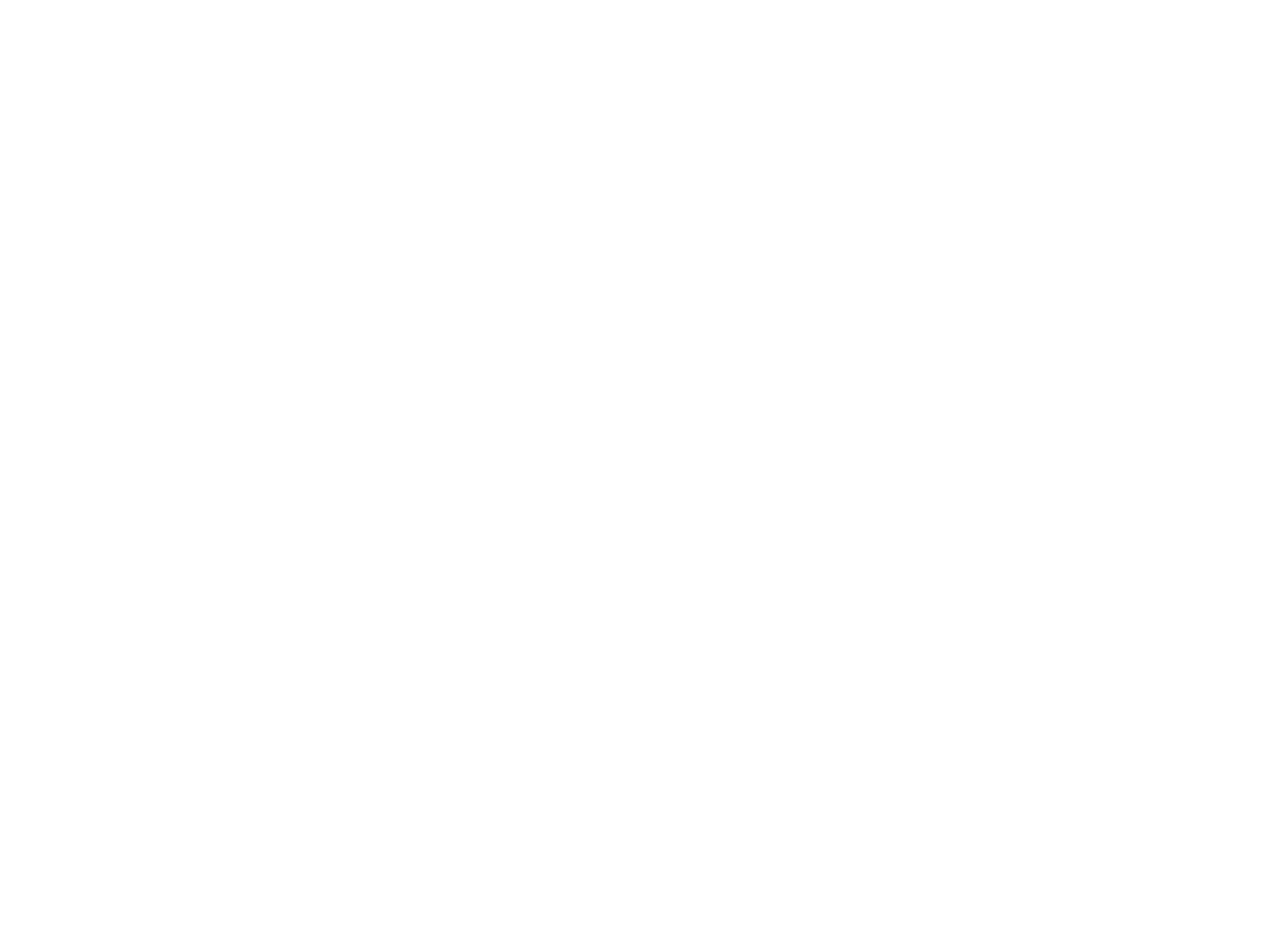
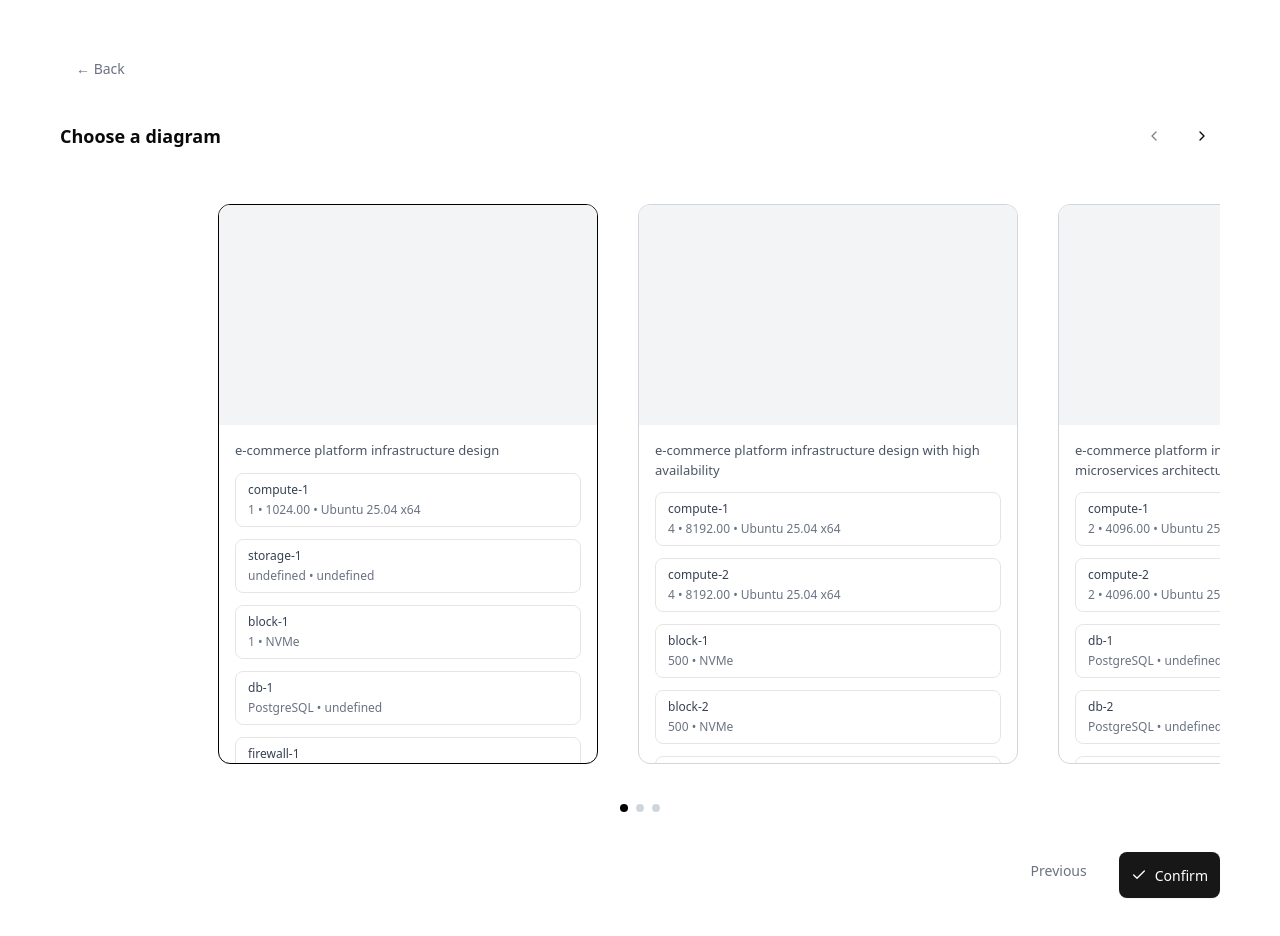
Before and after one commit to jisuzzzz/autcloud_fe, a Next.js app: page /project/create/ai/step3 in a window 1280 px wide. Shown: the top 936 px of the page. Before the commit the page ends 800 px from the top, so only its background shows below. Built offline with nearby package versions, Linux system fonts and the light colour scheme.

Commit message:
fix: type error

```diff
--- a/src/app/project/create/ai/step3/page.tsx
+++ b/src/app/project/create/ai/step3/page.tsx
@@ -1,254 +1,248 @@
-// 'use client';
+'use client';
 
-// import { useRouter } from 'next/navigation';
-// import { useEffect, useState } from 'react';
-// import { Button } from '@/components/ui/button';
-// import { ChevronLeft, ChevronRight, Check } from 'lucide-react';
-// import { ProjectTemplate,getProjectById } from '@/lib/projectDB';
+import { useRouter } from 'next/navigation';
+import { useEffect, useState } from 'react';
+import { Button } from '@/components/ui/button';
+import { ChevronLeft, ChevronRight, Check } from 'lucide-react';
+import { ProjectTemplate,getProjectById, ResourceConfig } from '@/lib/projectDB';
 // import ProjectThumbnailWrapper from '@/components/live-gui/thumbnailWrapper';
 
-// // const DIAGRAMS = [
-// //   {
-// //     id: 1,
-// //     title: 'Diagram A',
-// //     specs: ['Spec 1', 'Spec 2', 'Spec 3', 'Spec 4', 'Spec 5'],
-// //   },
-// //   {
-// //     id: 2,
-// //     title: 'Diagram B',
-// //     specs: ['Spec 1', 'Spec 2', 'Spec 3', 'Spec 4', 'Spec 5'],
-// //   },
-// //   {
-// //     id: 3,
-// //     title: 'Diagram C',
-// //     specs: ['Spec 1', 'Spec 2', 'Spec 3', 'Spec 4', 'Spec 5'],
-// //   },
-// // ];
 // const DIAGRAMS = [
-//   getProjectById("9cd47912-c94a-451f-a1a2-ec5b2097c461"),
-//   getProjectById("8ab36845-d77c-482f-b9e3-5a4c31f89d52"),
-//   getProjectById("5cd92f34-a17b-429d-8e35-9bf72c680d13")
-// ].filter(Boolean)
+//   {
+//     id: 1,
+//     title: 'Diagram A',
+//     specs: ['Spec 1', 'Spec 2', 'Spec 3', 'Spec 4', 'Spec 5'],
+//   },
+//   {
+//     id: 2,
+//     title: 'Diagram B',
+//     specs: ['Spec 1', 'Spec 2', 'Spec 3', 'Spec 4', 'Spec 5'],
+//   },
+//   {
+//     id: 3,
+//     title: 'Diagram C',
+//     specs: ['Spec 1', 'Spec 2', 'Spec 3', 'Spec 4', 'Spec 5'],
+//   },
+// ];
+const DIAGRAMS = [
+  getProjectById("9cd47912-c94a-451f-a1a2-ec5b2097c461"),
+  getProjectById("8ab36845-d77c-482f-b9e3-5a4c31f89d52"),
+  getProjectById("5cd92f34-a17b-429d-8e35-9bf72c680d13")
+].filter(Boolean)
 
-// // 리소스 타입별 개수 계산
-// function countResourceTypes(resources: ResourceConfig[]) {
-//   return resources.reduce((acc, resource) => {
-//     acc[resource.type] = (acc[resource.type] || 0) + 1;
-//     return acc;
-//   }, {} as Record<string, number>);
-// }
+// 리소스 타입별 개수 계산
+function countResourceTypes(resources: ResourceConfig[]) {
+  return resources.reduce((acc, resource) => {
+    acc[resource.type] = (acc[resource.type] || 0) + 1;
+    return acc;
+  }, {} as Record<string, number>);
+}
 
-// // 리소스 타입에 따른 색상 반환
-// function getResourceColor(type: string) {
-//   const colors = {
-//     Compute: '#1890ff',
-//     Database: '#52c41a',
-//     BlockStorage: '#fa8c16',
-//     ObjectStorage: '#722ed1',
-//     FireWall: '#f5222d'
-//   };
-//   return colors[type as keyof typeof colors] || '#999';
-// }
+// 리소스 타입에 따른 색상 반환
+function getResourceColor(type: string) {
+  const colors = {
+    Compute: '#1890ff',
+    Database: '#52c41a',
+    BlockStorage: '#fa8c16',
+    ObjectStorage: '#722ed1',
+    FireWall: '#f5222d'
+  };
+  return colors[type as keyof typeof colors] || '#999';
+}
 
-// // 리소스 타입에 따라 주요 스펙 정보 반환
-// function getMainSpecInfo(resource: ResourceConfig) {
-//   const type = resource.type;
-//   const spec = resource.spec;
+// 리소스 타입에 따라 주요 스펙 정보 반환
+function getMainSpecInfo(resource: ResourceConfig) {
+  const type = resource.type;
+  const spec = resource.spec;
 
-//   switch(type) {
-//     case 'Compute':
-//       return `${(spec as any).vcpu} • ${(spec as any).ram} • ${(spec as any).os}`;
-//     case 'Database':
-//       return `${(spec as any).db_engine} • ${(spec as any).location}`;
-//     case 'BlockStorage':
-//       return `${(spec as any).size} • ${(spec as any).type}`;
-//     case 'ObjectStorage':
-//       return `${(spec as any).tier} • ${(spec as any).location}`;
-//     case 'FireWall':
-//       return 'Security rules';
-//     default:
-//       return '';
-//   }
-// }
-
-// export default function Step3Page() {
-//   const router = useRouter();
-//   const [currentIndex, setCurrentIndex] = useState(0);
-//   const [screenWidth, setScreenWidth] = useState(1280);
-
-//   const CARD_WIDTH = 360;
-//   const CARD_GAP = 32;
-
-//   useEffect(() => {
-//     const handleResize = () => setScreenWidth(window.innerWidth);
-//     handleResize();
-//     window.addEventListener('resize', handleResize);
-//     return () => window.removeEventListener('resize', handleResize);
-//   }, []);
-
-//   const handlePrevious = () => router.back();
-
-//   const handleConfirm = () => {
-//     const selectedDiagram = DIAGRAMS[currentIndex];
-//     const projectId = selectedDiagram.id;
-//     router.push(`/project/${projectId}`);
-//   };
-
-//   const handlePrevSlide = () => {
-//     if (currentIndex > 0) setCurrentIndex(currentIndex - 1);
-//   };
-
-//   const handleNextSlide = () => {
-//     if (currentIndex < DIAGRAMS.length - 1) setCurrentIndex(currentIndex + 1);
-//   };
-
-//   const getTranslateX = () => {
-//     const cardUnit = CARD_WIDTH + CARD_GAP / 2;
-
-//     if (currentIndex === 1) {
-//       return 0;
-//     } else if (currentIndex === 0) {
-//       return cardUnit / 2;
-//     } else {
-//       return -(cardUnit / 2);
-//     }
-//   };
-
-//   return (
-//     <div className="flex flex-col min-h-screen bg-white px-[60px] py-[50px]">
-//       {/* Back 버튼 */}
-//       <Button
-//         onClick={handlePrevious}
-//         variant="ghost"
-//         className="mb-8 w-fit text-gray-500 text-[14px]"
-//       >
-//         ← Back
-//       </Button>
-
-//       {/* Title + 화살표 */}
-//       <div className="flex items-center justify-between mb-[50px]">
-//         <h2 className="text-[18px] font-bold">Choose a diagram</h2>
-//         <div className="flex gap-[12px]">
-//           <Button
-//             variant="ghost"
-//             size="icon"
-//             onClick={handlePrevSlide}
-//             disabled={currentIndex === 0}
-//             className="h-[36px] w-[36px]"
-//           >
-//             <ChevronLeft className="h-[20px] w-[20px]" />
-//           </Button>
-//           <Button
-//             variant="ghost"
-//             size="icon"
-//             onClick={handleNextSlide}
-//             disabled={currentIndex === DIAGRAMS.length - 1}
-//             className="h-[36px] w-[36px]"
-//           >
-//             <ChevronRight className="h-[20px] w-[20px]" />
-//           </Button>
-//         </div>
-//       </div>
-
-//       {/* 카드 슬라이드 */}
-//       <div className="overflow-hidden w-full mb-10">
-//         <div
-//           className="flex justify-center transition-transform duration-300 ease-in-out gap-[40px]"
-//           style={{
-//             transform: `translateX(${getTranslateX()}px)`,
-//           }}
-//         >
-//           {DIAGRAMS.map((diagram, idx) => (
-//             <div
-//               key={diagram.id}
-//               onClick={() => setCurrentIndex(idx)}
-//               className={`w-[380px] h-[560px] shrink-0 rounded-[12px] border p-0 cursor-pointer
-//                 transition-all overflow-hidden flex flex-col
-//                 ${
-//                   idx === currentIndex
-//                     ? 'border-black'
-//                     : 'border-gray-300 hover:border-gray-400'
-//                 }
-//               `}
-//             >
-
-//               {/* 썸네일 */}
-//               <div className="w-full h-[220px] bg-gray-100">
-//                 <ProjectThumbnailWrapper
-//                   project={diagram}
-//                   width={600}
-//                   height={220}
-//                 />
-//               </div>
-
-//               {/* 상세 정보 (여백 있음) */}
-//               <div className="p-[16px] flex-1 overflow-y-auto">
-//                 {/* 다이어그램 설명 */}
-//                 <p className="text-[13px] text-gray-600 line-clamp-2">
-//                   {diagram.description}
-//                 </p>
-
-//                 {/* 리소스 요약 정보 */}
-//                 <div className="text-[13px] text-gray-700">
-
-//                   {/* 주요 리소스 정보 */}
-//                   <div className="mt-3 space-y-3 scrollbar-thin">
-//                     {diagram.initial_resources
-//                       .map(resource => (
-//                         <div key={resource.id} className="text-xs px-3 py-2 border rounded-md">
-//                           <div className="font-medium mb-1">{resource.id}</div>
-//                           <div className="text-gray-500 truncate">
-//                             {getMainSpecInfo(resource)}
-//                           </div>
-//                         </div>
-//                       ))}
-//                   </div>
-//                 </div>
-//               </div>
-//             </div>
-//           ))}
-//         </div>
-//       </div>
-
-//       {/* Pagination dots */}
-//       <div className="flex justify-center gap-2 mb-[40px]">
-//         {DIAGRAMS.map((_, idx) => (
-//           <button
-//             key={idx}
-//             onClick={() => setCurrentIndex(idx)}
-//             className={`w-[8px] h-[8px] rounded-full ${
-//               idx === currentIndex ? 'bg-black' : 'bg-gray-300'
-//             }`}
-//             aria-label={`Go to slide ${idx + 1}`}
-//           />
-//         ))}
-//       </div>
-
-//       {/* Footer 버튼 */}
-//       <div className="flex justify-end w-full mt-auto">
-//         <div className="flex gap-[16px]">
-//           <Button
-//             variant="ghost"
-//             className="text-gray-500 text-[14px]"
-//             onClick={handlePrevious}
-//           >
-//             Previous
-//           </Button>
-//           <Button
-//             onClick={handleConfirm}
-//             className="bg-primary text-white hover:bg-primary/90 flex items-center gap-2 h-[46px] px-[26px] text-[14px]"
-//           >
-//             <Check className="h-[16px] w-[16px]" />
-//             Confirm
-//           </Button>
-//         </div>
-//       </div>
-//     </div>
-//   );
-// }
+  switch(type) {
+    case 'Compute':
+      return `${(spec as any).vcpu} • ${(spec as any).ram} • ${(spec as any).os}`;
+    case 'Database':
+      return `${(spec as any).db_engine} • ${(spec as any).location}`;
+    case 'BlockStorage':
+      return `${(spec as any).size} • ${(spec as any).type}`;
+    case 'ObjectStorage':
+      return `${(spec as any).tier} • ${(spec as any).location}`;
+    case 'FireWall':
+      return 'Security rules';
+    default:
+      return '';
+  }
+}
 
 export default function Step3Page() {
+  const router = useRouter();
+  const [currentIndex, setCurrentIndex] = useState(0);
+  const [screenWidth, setScreenWidth] = useState(1280);
+
+  const CARD_WIDTH = 360;
+  const CARD_GAP = 32;
+
+  useEffect(() => {
+    const handleResize = () => setScreenWidth(window.innerWidth);
+    handleResize();
+    window.addEventListener('resize', handleResize);
+    return () => window.removeEventListener('resize', handleResize);
+  }, []);
+
+  const handlePrevious = () => router.back();
+
+  const handleConfirm = () => {
+    const selectedDiagram = DIAGRAMS[currentIndex];
+    const projectId = selectedDiagram?.id;
+    router.push(`/project/${projectId}`);
+  };
+
+  const handlePrevSlide = () => {
+    if (currentIndex > 0) setCurrentIndex(currentIndex - 1);
+  };
+
+  const handleNextSlide = () => {
+    if (currentIndex < DIAGRAMS.length - 1) setCurrentIndex(currentIndex + 1);
+  };
+
+  const getTranslateX = () => {
+    const cardUnit = CARD_WIDTH + CARD_GAP / 2;
+
+    if (currentIndex === 1) {
+      return 0;
+    } else if (currentIndex === 0) {
+      return cardUnit / 2;
+    } else {
+      return -(cardUnit / 2);
+    }
+  };
+
   return (
-    <div></div>
-  )
+    <div className="flex flex-col min-h-screen bg-white px-[60px] py-[50px]">
+      {/* Back 버튼 */}
+      <Button
+        onClick={handlePrevious}
+        variant="ghost"
+        className="mb-8 w-fit text-gray-500 text-[14px]"
+      >
+        ← Back
+      </Button>
+
+      {/* Title + 화살표 */}
+      <div className="flex items-center justify-between mb-[50px]">
+        <h2 className="text-[18px] font-bold">Choose a diagram</h2>
+        <div className="flex gap-[12px]">
+          <Button
+            variant="ghost"
+            size="icon"
+            onClick={handlePrevSlide}
+            disabled={currentIndex === 0}
+            className="h-[36px] w-[36px]"
+          >
+            <ChevronLeft className="h-[20px] w-[20px]" />
+          </Button>
+          <Button
+            variant="ghost"
+            size="icon"
+            onClick={handleNextSlide}
+            disabled={currentIndex === DIAGRAMS.length - 1}
+            className="h-[36px] w-[36px]"
+          >
+            <ChevronRight className="h-[20px] w-[20px]" />
+          </Button>
+        </div>
+      </div>
+
+      {/* 카드 슬라이드 */}
+      <div className="overflow-hidden w-full mb-10">
+        <div
+          className="flex justify-center transition-transform duration-300 ease-in-out gap-[40px]"
+          style={{
+            transform: `translateX(${getTranslateX()}px)`,
+          }}
+        >
+          {DIAGRAMS.map((diagram, idx) => (
+            <div
+              key={diagram?.id}
+              onClick={() => setCurrentIndex(idx)}
+              className={`w-[380px] h-[560px] shrink-0 rounded-[12px] border p-0 cursor-pointer
+                transition-all overflow-hidden flex flex-col
+                ${
+                  idx === currentIndex
+                    ? 'border-black'
+                    : 'border-gray-300 hover:border-gray-400'
+                }
+              `}
+            >
+
+              {/* 썸네일 */}
+              <div className="w-full h-[220px] bg-gray-100">
+                {/* <ProjectThumbnailWrapper
+                  project={diagram}
+                  width={600}
+                  height={220}
+                /> */}
+              </div>
+
+              {/* 상세 정보 (여백 있음) */}
+              <div className="p-[16px] flex-1 overflow-y-auto">
+                {/* 다이어그램 설명 */}
+                <p className="text-[13px] text-gray-600 line-clamp-2">
+                  {diagram?.description}
+                </p>
+
+                {/* 리소스 요약 정보 */}
+                <div className="text-[13px] text-gray-700">
+
+                  {/* 주요 리소스 정보 */}
+                  <div className="mt-3 space-y-3 scrollbar-thin">
+                    {diagram?.initial_resources
+                      .map(resource => (
+                        <div key={resource.id} className="text-xs px-3 py-2 border rounded-md">
+                          <div className="font-medium mb-1">{resource.id}</div>
+                          <div className="text-gray-500 truncate">
+                            {getMainSpecInfo(resource)}
+                          </div>
+                        </div>
+                      ))}
+                  </div>
+                </div>
+              </div>
+            </div>
+          ))}
+        </div>
+      </div>
+
+      {/* Pagination dots */}
+      <div className="flex justify-center gap-2 mb-[40px]">
+        {DIAGRAMS.map((_, idx) => (
+          <button
+            key={idx}
+            onClick={() => setCurrentIndex(idx)}
+            className={`w-[8px] h-[8px] rounded-full ${
+              idx === currentIndex ? 'bg-black' : 'bg-gray-300'
+            }`}
+            aria-label={`Go to slide ${idx + 1}`}
+          />
+        ))}
+      </div>
+
+      {/* Footer 버튼 */}
+      <div className="flex justify-end w-full mt-auto">
+        <div className="flex gap-[16px]">
+          <Button
+            variant="ghost"
+            className="text-gray-500 text-[14px]"
+            onClick={handlePrevious}
+          >
+            Previous
+          </Button>
+          <Button
+            onClick={handleConfirm}
+            className="bg-primary text-white hover:bg-primary/90 flex items-center gap-2 h-[46px] px-[26px] text-[14px]"
+          >
+            <Check className="h-[16px] w-[16px]" />
+            Confirm
+          </Button>
+        </div>
+      </div>
+    </div>
+  );
 }
```
